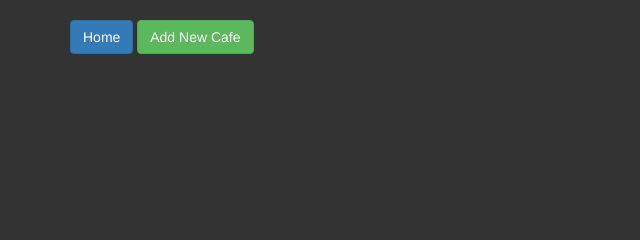
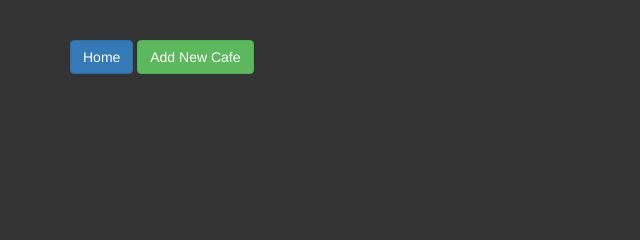
Before and after one commit to Zoe-Soen/cafe-site-vs-free-wifi, a Flask app: page /cafes in a window 1280 px wide. Shown: the part 128-368 px from the top of the page, without its empty margins (0-640 px from the left). Run offline with Flask 3, Linux system fonts and the light colour scheme; some libraries are stand-ins or nearby versions.

Commit message:
Update styles.css
Add .btn-group-bottom setting for button group in cafes.html

```diff
--- a/static/css/styles.css
+++ b/static/css/styles.css
@@ -23,3 +23,10 @@ body {
         margin-top: 20px;
         padding-top: 20px;
     }
+
+    .btn-group-bottom {
+        position: relative;
+        top: 10px;
+        bottom: 60px;
+        padding-top: 10px;
+    }
```
